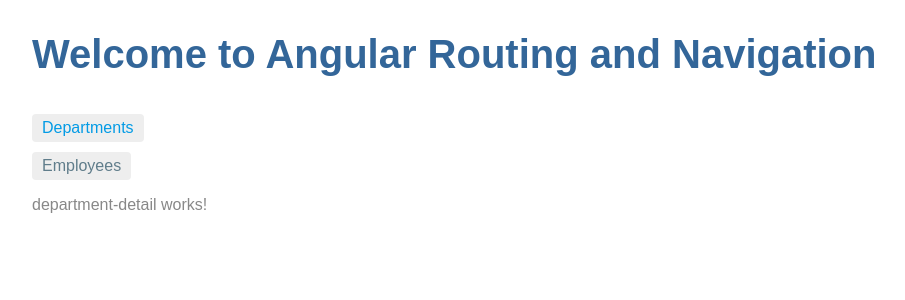
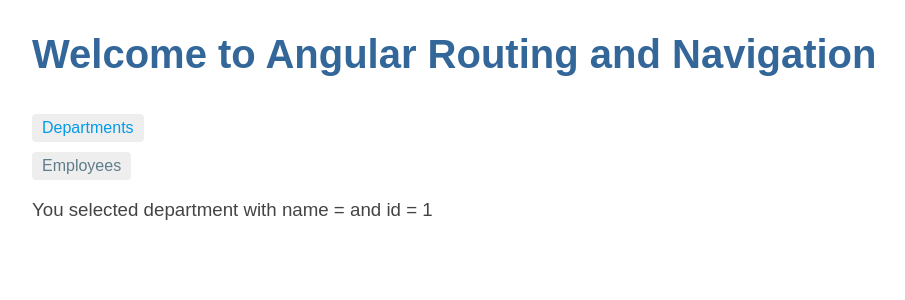
Before and after one commit to raj1020/angular-routing, an Angular app: page /departments/1 in a window 1280 px wide. Shown: the top 300 px of the page, without its empty margins (0-905 px from the left). Built offline with nearby package versions, Linux system fonts and the light colour scheme.

Commit message:
displayed the params in the department detail page

```diff
--- a/src/app/department-detail/department-detail.component.ts
+++ b/src/app/department-detail/department-detail.component.ts
@@ -1,19 +1,24 @@
 import { Component, OnInit } from '@angular/core';
+import { ActivatedRoute} from '@angular/router';
 
 @Component({
   selector: 'app-department-detail',
   template: `
-    <p>
-      department-detail works!
-    </p>
+   <h3>You selected department with name = {{departmentName}} and id = {{departmentId}}</h3>
   `,
   styles: []
 })
 export class DepartmentDetailComponent implements OnInit {
 
-  constructor() { }
+  public departmentId;
+  public departmentName;
+  constructor(private route: ActivatedRoute) { }
 
   ngOnInit(): void {
+    let id = parseInt(this.route.snapshot.paramMap.get('id'));
+    let name = this.route.snapshot.paramMap.get('name');
+    this.departmentId = id;
+    this.departmentName = name;
   }
 
 }
```
